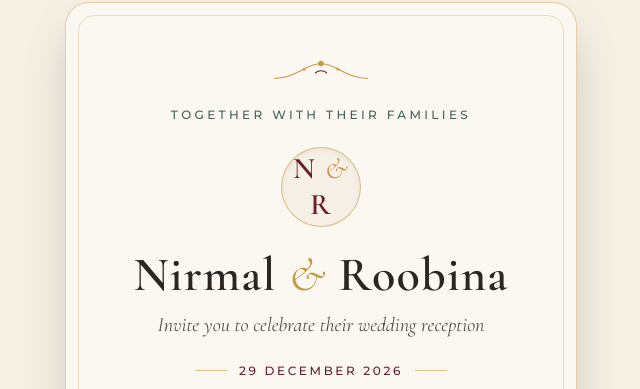
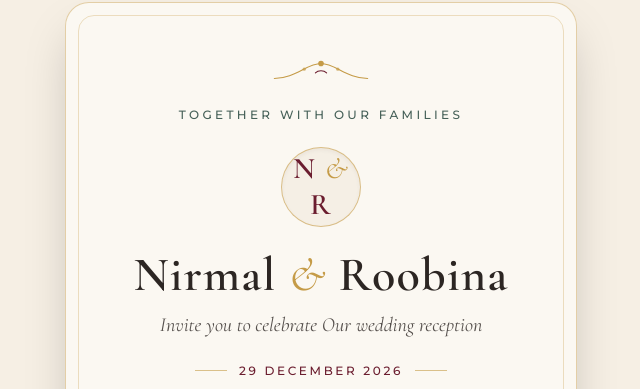
Before and after one commit to nirmalroobinawedding/nirmal-roobina-invitation, a plain HTML site: page index.html in a window 1280 px wide. Shown: the part 128-517 px from the top of the page, 319-959 px from the left. Drawn offline with nearby package versions, Linux system fonts and the light colour scheme.

Commit message:
Update index.html

```diff
--- a/index.html
+++ b/index.html
@@ -183,7 +183,7 @@
       </div>
 
       <p class="font-sans text-[11px] sm:text-xs uppercase tracking-[0.28em] text-emeraldDeep/80 font-medium">
-        Together With Their Families
+        Together With Our Families
       </p>
 
       <!-- Couple Monogram Badge -->
@@ -198,7 +198,7 @@
       </h1>
 
       <p class="mt-3 font-serif italic text-lg sm:text-xl text-charcoal/80">
-        Invite you to celebrate their wedding reception
+        Invite you to celebrate Our wedding reception
       </p>
 
       <div class="my-6 flex items-center justify-center gap-3 text-xs uppercase tracking-[0.22em] text-burgundy font-medium">
```
